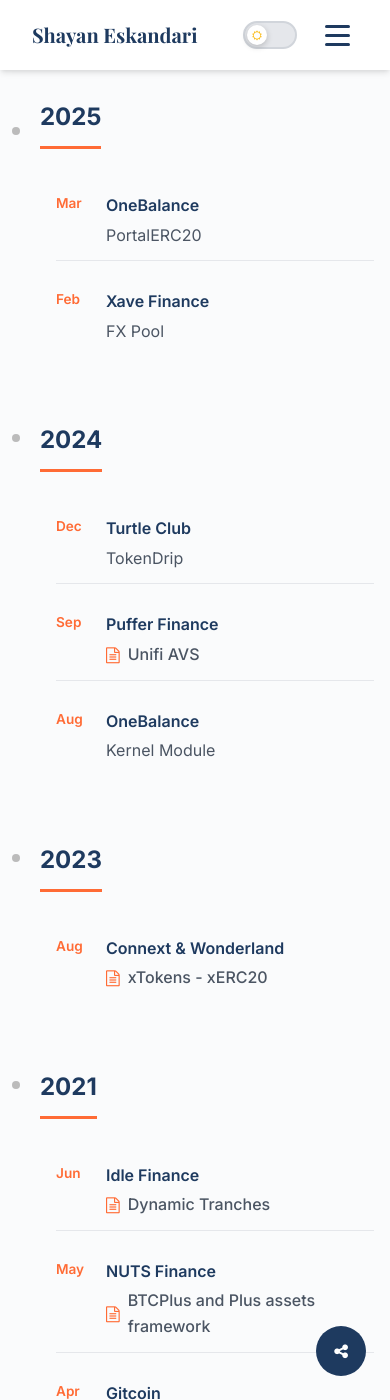
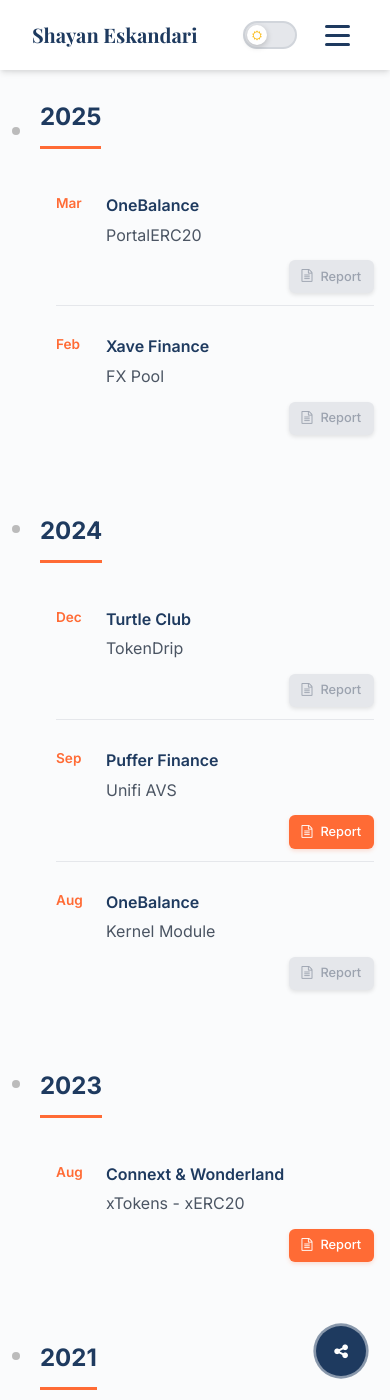
Before and after one commit to shayanb/shayan.es, a Jekyll site: the page built from audits.html, in a window 390 px wide and 1400 px high, scrolled down 197 px. Built offline with Jekyll 4.4.1, drawn with Linux system fonts in a browser that asks for light colours; some of the changed text lies outside the part shown.

Commit message:
contact me page fixes + audit page revisit + minor fixes

```diff
--- a/_config.yml
+++ b/_config.yml
@@ -45,23 +45,17 @@
   github: shayanb
   linkedin: shayane
   instagram: shayanbahal
-  xing:
-  lastfm:
-  tumblr:
-  pinterest:
-  foursquare:
-  steam:
+  orcid: "0000-0001-7405-9249"
+  stackoverflow: 1402429
+  linkedin: shayane
+  google-scholar: "K9xYnSQAAAAJ"
   dribbble:
-  youtube:
+  youtube: sbetamc
   soundcloud:
-  weibo:
-  flickr:
-  codepen:
   keybase: shayanb
   telegram:
   reddit:
-  slack:
-  medium:
+  medium: sbetamc
   mastodon:
 
 # Build settings
--- a/_data/highlights.yml
+++ b/_data/highlights.yml
@@ -23,7 +23,7 @@
   link: "/audits/"
   action: "page"
   target: ""
-  year: 2024
+  year: 2025
 
 - title: "AiVS (AI Agents + AVS)"
   type: "Hackathon"
--- a/_data/index/art.yml
+++ b/_data/index/art.yml
@@ -4,7 +4,7 @@
 video:
   - title: "Bitcoin Transaction (VJ Edition)"
     year: 2016
-    description: "Bitcoin is a digital money, meaning it's Digital, simple. It is based on 0 and 1s, as they say. A more efficient way of showing 0 and 1s is by using their hexadecimal representation a.k.a base 16. <br><br> All historical data of all Bitcoin transactions ever happened are stored in a big database called 'Blockchain', and that is because these hexadecimal numbers are grouped together in batches called 'block' and appended to the previous data on the database with a cryptographic method to prove the order and sanity, so basically a chain, a Blockchain. <br><br> Everyone running a Bitcoin full node, have a fully secure copy of this database. It’s just like torrent, when you download a linux image, you actually connect to some other computers and download the file from them, a peer to peer connection. So when you run Bitcoin software on your computer, It starts downloading that database and verify all the blocks, one by one, to make sure it’s a legit copy that everyone else have. <br> That is the basics of Bitcoin. <br><br> Transaction hash: <a href='https://www.blockchain.com/explorer/transactions/btc/7f2875779f2429ee76e50857c6407e56ecc5ba7b0c9cfb102a477e50072233fa' target='_blank'>7f2875779f2429ee76e50857c6407e56ecc5ba7b0c9cfb102a477e50072233fa</a>"
+    description: "Bitcoin is a digital money, meaning it's Digital, simple. It is based on 0 and 1s, as they say. A more efficient way of showing 0 and 1s is by using their hexadecimal representation a.k.a base 16. <br><br> All historical data of all Bitcoin transactions ever happened are stored in a big database called 'Blockchain', and that is because these hexadecimal numbers are grouped together in batches called 'block' and appended to the previous data on the database with a cryptographic method to prove the order and sanity, so basically a chain, a Blockchain. <br><br> Everyone running a Bitcoin full node, have a fully secure copy of this database. It’s just like torrent, when you download a linux image, you actually connect to some other computers and download the file from them, a peer to peer connection. So when you run Bitcoin software on your computer, It starts downloading that database and verify all the blocks, one by one, to make sure it’s a legit copy that everyone else have. <br> That is the basics of Bitcoin. <br><br> Transaction hash: <a href='https://www.blockchain.com/explorer/transactions/btc/7f2875779f2429ee76e50857c6407e56ecc5ba7b0c9cfb102a477e50072233fa' target='_blank'>7f2875779f2......77e50072233fa</a>"
     video_url: "https://www.youtube.com/embed/mp7Y2YQyn_g"
     image: "/img/art/digital/bitcoin-transactions-image.png"
     duration: "2:39"
--- a/_sass/pages/_talks-connect-art.scss
+++ b/_sass/pages/_talks-connect-art.scss
@@ -939,16 +939,25 @@
 
     .platforms-grid {
       display: grid;
-      grid-template-columns: repeat(auto-fit, minmax(300px, 1fr));
-      gap: 2rem;
+      grid-template-columns: repeat(auto-fit, minmax(200px, 1fr));
+      gap: 1.5rem;
+
+      @media (min-width: 768px) {
+        grid-template-columns: repeat(3, 1fr);
+      }
+
+      @media (min-width: 1200px) {
+        grid-template-columns: repeat(4, 1fr);
+      }
     }
 
     .platform-card {
       display: flex;
+      flex-direction: column;
       align-items: center;
-      gap: 1.5rem;
+      gap: 1rem;
       background: $white;
-      padding: 2rem;
+      padding: 1.5rem 1rem;
       border-radius: $border-radius * 2;
       text-decoration: none;
       color: inherit;
@@ -956,22 +965,27 @@
       transition: all 0.3s ease;
       opacity: 0;
       transform: translateY(20px);
+      text-align: center;
+      min-height: 120px;
 
       &.animate-in {
         opacity: 1;
         transform: translateY(0);
+
+        &:hover {
+          transform: translateY(-3px) !important;
+          box-shadow: $shadow-lg;
+        }
       }
 
       &:hover {
-        transform: translateY(-5px);
-        box-shadow: $shadow-lg;
         text-decoration: none;
         color: inherit;
       }
 
       .platform-icon {
-        width: 60px;
-        height: 60px;
+        width: 48px;
+        height: 48px;
         display: flex;
         align-items: center;
         justify-content: center;
@@ -980,27 +994,30 @@
         transition: all 0.3s ease;
 
         i {
-          font-size: 2rem;
+          font-size: 1.5rem;
+          transition: all 0.3s ease;
         }
       }
 
       .platform-content {
-        flex: 1;
-
         h3 {
-          margin-bottom: 0.5rem;
+          margin: 0;
           color: $gray-900;
+          font-size: 0.9rem;
+          font-weight: 600;
         }
 
         p {
           color: $gray-600;
-          margin-bottom: 0.5rem;
+          margin: 0;
+          font-size: 0.8rem;
         }
 
         .platform-handle {
           color: $secondary;
           font-weight: 500;
           font-family: $font-family-monospace;
+          font-size: 0.75rem;
         }
       }
 
@@ -1658,7 +1675,26 @@
 
   .connect-page {
     .platforms-grid {
-      grid-template-columns: 1fr;
+      grid-template-columns: repeat(2, 1fr);
+      gap: 1rem;
+    }
+
+    .platform-card {
+      min-height: 100px;
+      padding: 1rem 0.75rem;
+
+      .platform-icon {
+        width: 40px;
+        height: 40px;
+
+        i {
+          font-size: 1.25rem;
+        }
+      }
+
+      .platform-content h3 {
+        font-size: 0.8rem;
+      }
     }
 
     .contact-form {
--- a/audits.html
+++ b/audits.html
@@ -36,15 +36,22 @@
     <li class="audit-item">
       <div class="audit-month">{{ audit.year | date: "%b" }}</div>
       <div class="audit-content">
+        <div class="audit-main">
           <a href="{{ audit.project-url }}" target="_blank" class="audit-project">{{ audit.project }}</a>
           <span class="audit-separator">•</span>
+          <span class="audit-title">{{ audit.title }}</span>
+        </div>
+        <div class="audit-actions">
           {% if audit.url and audit.url != "" %}
-          <a href="{{ audit.url }}" target="_blank" class="audit-title">
-            <i class="fa fa-file-text-o"></i> {{ audit.title }}
+          <a href="{{ audit.url }}" target="_blank" class="audit-report-btn">
+            <i class="fa fa-file-text-o"></i> Report
           </a>
           {% else %}
-          <span class="audit-title">{{ audit.title }}</span>
+          <span class="audit-report-btn audit-report-disabled">
+            <i class="fa fa-file-text-o"></i> Report
+          </span>
           {% endif %}
+        </div>
       </div>
     </li>
 
@@ -119,8 +126,20 @@
   flex: 1;
   display: flex;
   align-items: center;
+  justify-content: space-between;
+  gap: 1rem;
+}
+
+.audit-main {
+  flex: 1;
+  display: flex;
+  align-items: center;
   flex-wrap: wrap;
   gap: 0.5rem;
+}
+
+.audit-actions {
+  flex-shrink: 0;
 }
 
 .audit-project {
@@ -141,29 +160,47 @@
 
 .audit-title {
   color: #4b5563;
-  text-decoration: none;
-  transition: color 0.2s ease;
+}
+
+.audit-report-btn {
   display: inline-flex;
   align-items: center;
   gap: 0.5rem;
+  padding: 0.5rem 1rem;
+  background: #ff6b35;
+  color: #fff;
+  text-decoration: none;
+  border-radius: 6px;
+  font-size: 0.875rem;
+  font-weight: 500;
+  transition: all 0.2s ease;
+  box-shadow: 0 2px 4px rgba(255, 107, 53, 0.2);
 }
 
-a.audit-title {
-  font-weight: 500;
-
-  i {
-    color: #ff6b35;
-    transition: transform 0.2s ease;
-  }
+.audit-report-btn:hover {
+  background: #e55a2b;
+  transform: translateY(-1px);
+  box-shadow: 0 4px 8px rgba(255, 107, 53, 0.3);
+  text-decoration: none;
+  color: #fff;
 }
 
-a.audit-title:hover {
-  color: #1e3a5f;
-  text-decoration: underline;
+.audit-report-btn i {
+  font-size: 0.8rem;
+}
 
-  i {
-    transform: translateX(2px);
+.audit-report-disabled {
+  background: #e5e7eb;
+  color: #9ca3af;
+  cursor: not-allowed;
+  box-shadow: 0 2px 4px rgba(0, 0, 0, 0.1);
 }
+
+.audit-report-disabled:hover {
+  background: #e5e7eb;
+  color: #9ca3af;
+  transform: none;
+  box-shadow: 0 2px 4px rgba(0, 0, 0, 0.1);
 }
 
 /* Archive year styling */
@@ -202,8 +239,32 @@
   color: var(--text-color);
 }
 
-[data-theme="dark"] a.audit-title:hover {
+[data-theme="dark"] .audit-report-btn {
+  background: rgba(255, 107, 53, 0.1);
   color: #ff6b35;
+  border: 1px solid #ff6b35;
+  box-shadow: 0 2px 4px rgba(255, 107, 53, 0.1);
+}
+
+[data-theme="dark"] .audit-report-btn:hover {
+  background: rgba(255, 107, 53, 0.2);
+  color: #ff8555;
+  border-color: #ff8555;
+  box-shadow: 0 4px 8px rgba(255, 107, 53, 0.2);
+}
+
+[data-theme="dark"] .audit-report-disabled {
+  background: rgba(107, 114, 128, 0.1);
+  color: #6b7280;
+  border: 1px solid #4b5563;
+  box-shadow: 0 2px 4px rgba(0, 0, 0, 0.1);
+}
+
+[data-theme="dark"] .audit-report-disabled:hover {
+  background: rgba(107, 114, 128, 0.1);
+  color: #6b7280;
+  border-color: #4b5563;
+  box-shadow: 0 2px 4px rgba(0, 0, 0, 0.1);
 }
 
 [data-theme="dark"] .archive-year {
@@ -222,8 +283,23 @@
 
   .audit-content {
     flex-direction: column;
+    align-items: stretch;
+    gap: 0.75rem;
+  }
+
+  .audit-main {
+    flex-direction: column;
     align-items: flex-start;
     gap: 0.25rem;
+  }
+
+  .audit-actions {
+    align-self: flex-end;
+  }
+
+  .audit-report-btn {
+    padding: 0.4rem 0.8rem;
+    font-size: 0.8rem;
   }
 
   .audit-separator {
```
Also changed, not shown: connect.html (+12 -10 lines). Lines whose indentation alone changed are shown as unchanged.
